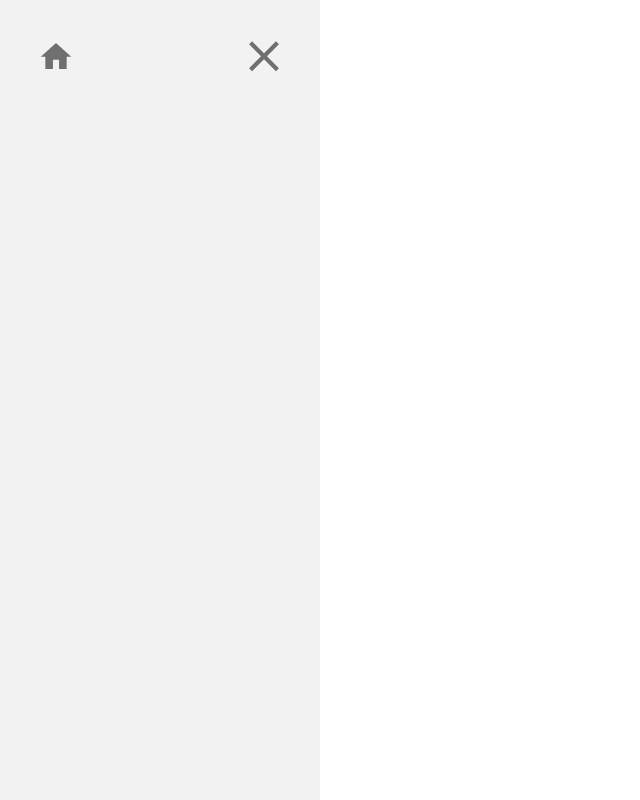
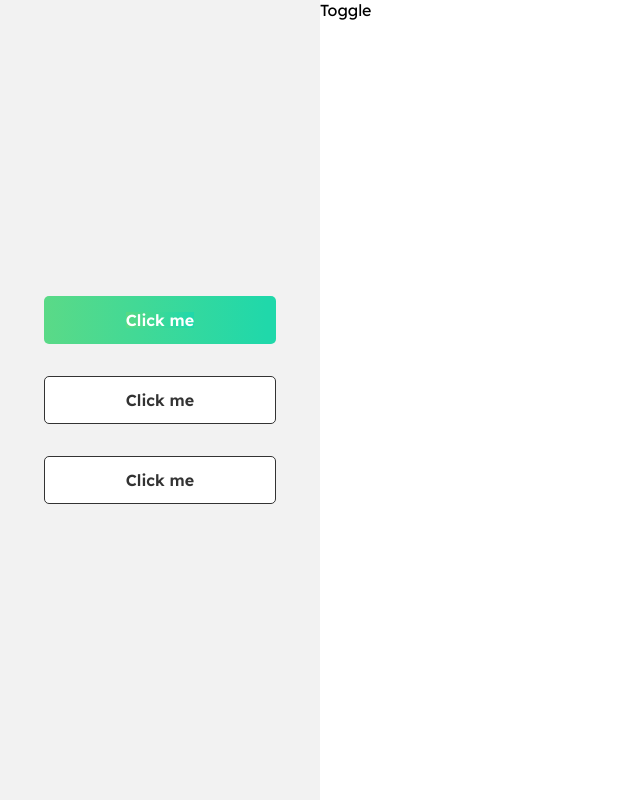
Before and after one commit to rajvaya/TickTockTasks, a React (Vite) app: page / in a window 1280 px wide. Shown: the whole page, without its empty margins (0-640 px from the left). Built offline with nearby package versions, Linux system fonts and the light colour scheme.

Commit message:
✅ Fixes Responsiveness of Sidebar

```diff
--- a/package.json
+++ b/package.json
@@ -9,6 +9,7 @@
     "preview": "vite preview"
   },
   "dependencies": {
+    "classnames": "^2.3.2",
     "react": "^18.2.0",
     "react-dom": "^18.2.0"
   },
--- a/src/App.css
+++ b/src/App.css
@@ -1,4 +1,17 @@
 .App {
   margin: 0;
   padding: 0;
+  display: flex;
+  flex-direction: row;
 }
+
+
+.main-container {
+  display: flex;
+  flex-direction: column;
+}
+
+.main-container.hidden {
+  display: none;
+  visibility: hidden;
+}
--- a/src/App.tsx
+++ b/src/App.tsx
@@ -1,11 +1,32 @@
+import React, { useEffect, useState } from 'react';
 import './App.css'
 import SideBar from './components/SideBar'
+import { useWindowSize } from './utils/useWindowSize';
 
 function App() {
+  const {width} = useWindowSize();
 
+  const [isSidebarOpen, setIsSidebarOpen] = useState(true);
+  console.log(isSidebarOpen)
+
+  useEffect(() => {
+    if (width) {
+      width < 480 ? setIsSidebarOpen(false) : setIsSidebarOpen(true)
+    }
+  }, [width])
+
+  const handleToggleSidebar = () => {
+    setIsSidebarOpen(!isSidebarOpen);
+  }
   return (
     <div className="App">
-        <SideBar />
+        <SideBar onClick={handleToggleSidebar} isSidebarOpen={isSidebarOpen}/>
+        <div className={`main-container ${ width&&width < 480 ?  isSidebarOpen ? 'hidden' : '' : ''}`}>
+          <div onClick={()=>{handleToggleSidebar()}}>
+            Toggle
+          </div>
+        </div>
+
     </div>
   )
 }
--- a/src/components/Button/button.css
+++ b/src/components/Button/button.css
@@ -0,0 +1,51 @@
+.button {
+  display: flex;
+  flex-direction: column;
+  justify-content: center;
+  align-items: center;
+  height: 3rem;
+  width: 100%;
+  border-radius: 5px;
+  padding: 16px 30px;
+}
+
+.button-text{
+  font-family: "Readex Pro";
+  font-style: normal;
+  font-weight: 600;
+  font-size: 16px;
+  line-height: 100%;
+  text-align: left;
+  background: none;
+  border: none;
+}
+
+.button-text.primary {
+    color: white;
+    border: none;
+    background-color: inherit;
+}
+
+.button-text.secondary {
+  color: #333333;
+  border: none;
+  background-color: inherit;
+}
+
+.primary {
+  border: none;
+  background: linear-gradient(
+    270.07deg,
+    #20d8aa 4.09%,
+    rgba(86, 217, 132, 0.973704) 99.94%
+  );
+}
+
+.secondary {
+    border: 1px solid #333333;
+    border-radius: 5px;
+}
+
+.button.secondary:hover {
+    background: #5CE695;
+}
--- a/src/components/Button/index.tsx
+++ b/src/components/Button/index.tsx
@@ -0,0 +1,14 @@
+import "./button.css"
+import classNames from "classnames"
+
+function Button({variant} : {variant:string} ) {
+  var buttonClass = classNames("button",variant)
+  var buttonTextClaass = classNames("button-text",variant)
+  return (
+    <button className={buttonClass}>
+        <span className={buttonTextClaass}>Click me</span>
+    </button>
+  )
+}
+
+export default Button
--- a/src/components/SideBar/index.tsx
+++ b/src/components/SideBar/index.tsx
@@ -2,15 +2,22 @@
 import './sidebar.css'
 import  HomeIcon  from  "../../assets/Home.svg";
 import  CloseIcon  from  "../../assets/Close.svg";
+import Button from '../Button';
 
-function SideBar() {
+function SideBar({onClick,isSidebarOpen} : {onClick: () => void,isSidebarOpen:boolean}) {
 
   return (
-    <div className="sidebar">
+    <div className={`sidebar ${isSidebarOpen ? 'open' : 'close'}`}>
       <div className="sidebar-header">
       <img src={HomeIcon} className="icon" alt="" />
-      <img src={CloseIcon} className="icon" alt="" />
+      <img src={CloseIcon} onClick={onClick} className="icon" alt="" />
       </div>
+      <div className="state-button-container">
+      <Button variant="primary"/>
+      <Button variant="secondary" />
+      <Button variant="secondary"/>
+      </div>
+
     </div>
   )
 }
--- a/src/components/SideBar/sidebar.css
+++ b/src/components/SideBar/sidebar.css
@@ -1,26 +1,35 @@
 .sidebar {
+top: 0;
+left: 0;
 height: 100vh;
 background-color: #f2f2f2;
-    background:#f2f2f2;
-    position: fixed;
-    top: 0;
-    left: 0;
-    bottom: 0;
+background: #f2f2f2;
 }
 
-  @media (min-width: 768px) {
+.sidebar.open {
+    display: flex;
+    flex-direction: column;
+    transform: translateX(0);
+  }
+  .sidebar.close {
+    display: none;
+  }
+/* desktop */
+@media (min-width: 481px) {
   .sidebar {
     max-width: 20rem;
     width: 100%;
+    display: flex;
+    flex-direction: column;
   }
 
   .sidebar .sidebar-header {
-        visibility: visible;
-        display: flex;
+    visibility: hidden;
+    display: none;
   }
 }
 
-  @media (max-width: 767px) {
+@media (max-width: 480px) {
   .sidebar {
     width: 100%;
 }
@@ -29,7 +38,6 @@
     visibility: visible;
     display: flex;
   }
-
 }
 
 .sidebar .sidebar-header {
@@ -40,9 +48,19 @@
   justify-content: space-between;
 }
 
-
 .sidebar .sidebar-header .icon {
   background: inherit;
   width: 32px;
   height: 32px;
 }
+
+.state-button-container {
+  background-color: inherit;
+  display: flex;
+  flex-direction: column;
+  justify-content: space-between;
+  align-items: center;
+  margin: auto 2.75rem;
+  gap: 32px;
+  max-width: 100%;
+}
--- /dev/null
+++ b/src/types.ts
@@ -0,0 +1,4 @@
+export interface Size {
+    width: number | undefined;
+    height: number | undefined;
+}
--- /dev/null
+++ b/src/utils/useWindowSize.ts
@@ -0,0 +1,28 @@
+import { useState, useEffect } from "react";
+import { Size } from "../types";
+
+export function useWindowSize(): Size {
+  // Initialize state with undefined width/height so server and client renders match
+  // Learn more here: https://joshwcomeau.com/react/the-perils-of-rehydration/
+  const [windowSize, setWindowSize] = useState<Size>({
+    width: undefined,
+    height: undefined,
+  });
+  useEffect(() => {
+    // Handler to call on window resize
+    function handleResize() {
+      // Set window width/height to state
+      setWindowSize({
+        width: window.innerWidth,
+        height: window.innerHeight,
+      });
+    }
+    // Add event listener
+    window.addEventListener("resize", handleResize);
+    // Call handler right away so state gets updated with initial window size
+    handleResize();
+    // Remove event listener on cleanup
+    return () => window.removeEventListener("resize", handleResize);
+  }, []); // Empty array ensures that effect is only run on mount
+  return windowSize;
+}
```
Also changed, not shown: src/assets/Menu.svg (added), 1 other file (tests, documents, lock files or other folders). Lines whose indentation alone changed are shown as unchanged.
